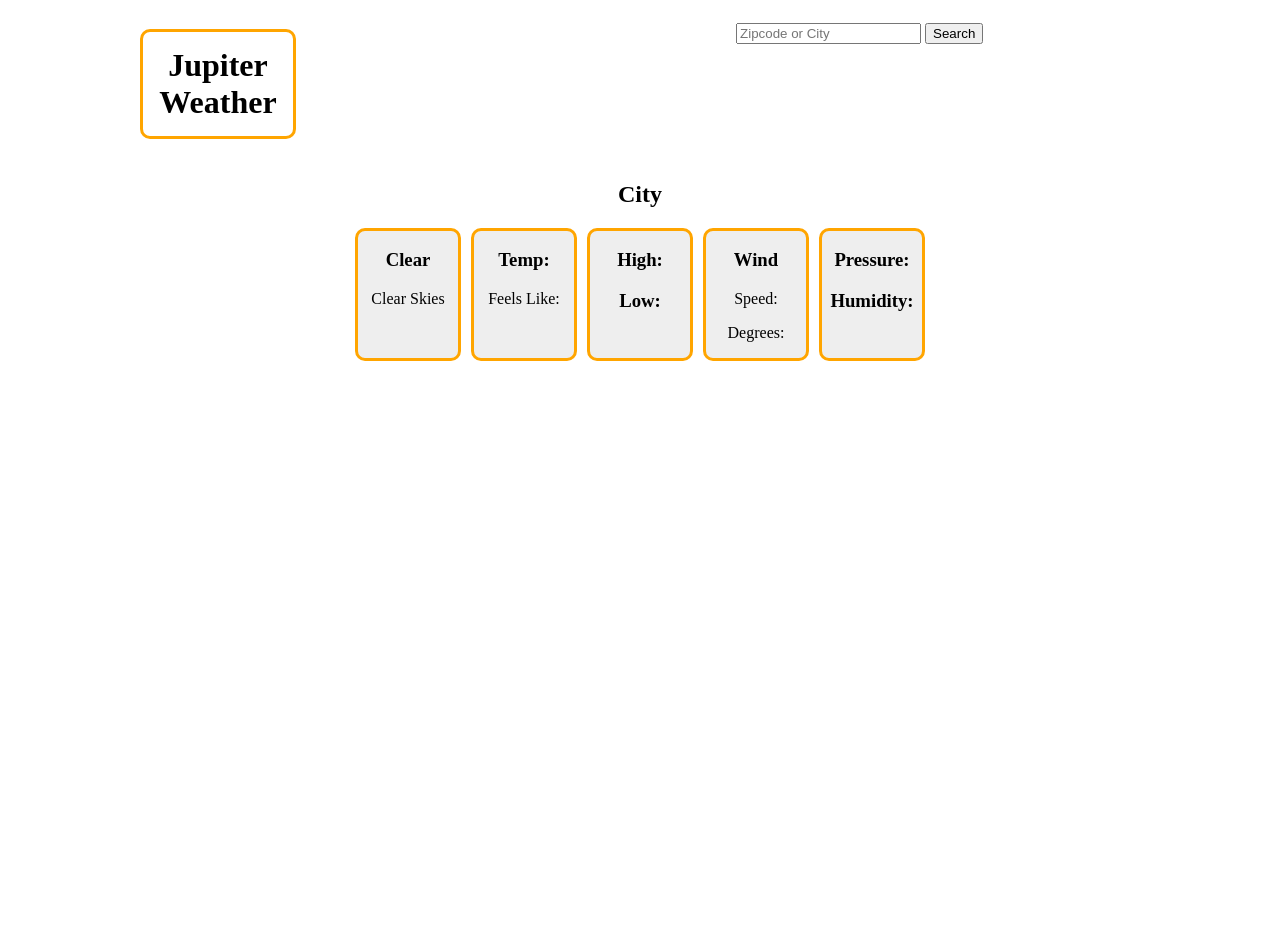
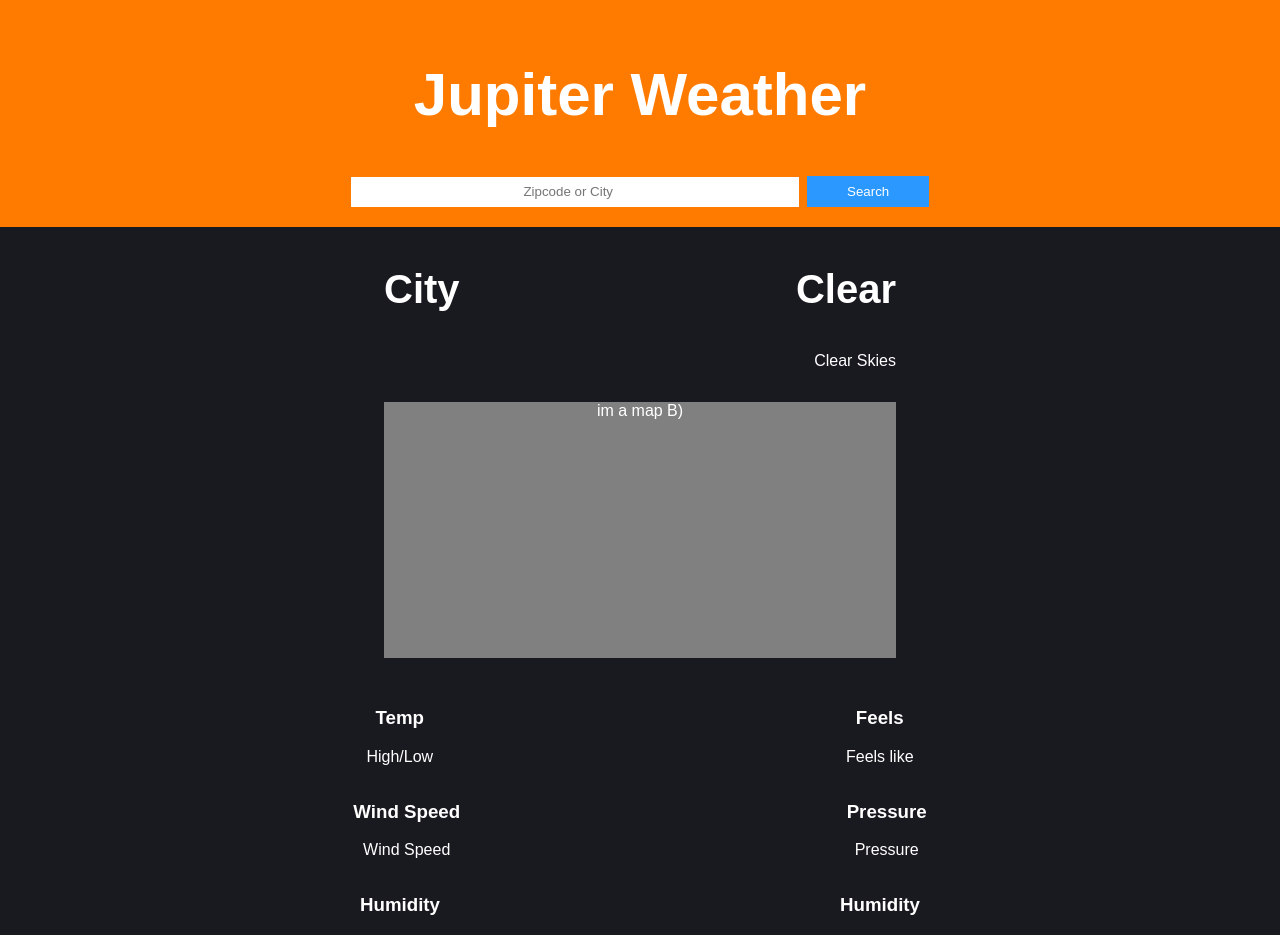
Before and after one commit to rabalais/weatherapp, a plain HTML site: page index.html in a window 1280 px wide. Before the commit the page ends 800 px from the top, so only its background shows below. Drawn offline with nearby package versions, Linux system fonts and the light colour scheme.

Commit message:
UI Overall

```diff
--- a/get-weather.js
+++ b/get-weather.js
@@ -68,12 +68,10 @@ function formatData(jsonObj) {
   $("#headercs").text(city_name);
   $("#wmain").text(city_weather);
   $("#wdesc").text(city_weather_desc);
-  $("#wtemp").text("Temp: "+city_temp);
-  $("#wfeels").text("Feels like: "+city_feels);
-  $("#whigh").text("High: "+city_temp_max);
-  $("#wlow").text("Low: "+city_temp_min);
-  $("#wspeed").text("Speed: "+city_wind_speed);
-  $("#wdeg").text("Degrees: "+city_wind_deg);
-  $("#wpressure").text("Pressure: "+city_pressure);
-  $("#whumidity").text("Humidity: "+city_humidity);
+  $("#wtemp").text(city_temp+" °F");
+  $("#wfeels").text(city_feels+" °F");
+  $("#high-low").text(city_temp_max+"°"+"/"+city_temp_min+"°");
+  $("#wspeed").text(city_wind_speed+" mph");
+  $("#wpressure").text(city_pressure+" hPa");
+  $("#whumidity").text(city_humidity+"%");
 }
--- a/index.html
+++ b/index.html
@@ -8,49 +8,66 @@
         <title>Jupiter Weather</title>
     </head>
     <body>
+        <header>
+            <div class="title-area">
+                <h1 id="title-header">Jupiter Weather</h1>
+                <div>
+                    <form  id="search-form" target="_self" method="GET" action="">
+                        <input type="search" id="location-search-box" placeholder="Zipcode or City"/>
+                        <input type="submit" id="search-button" value="Search"/>
+                    </form>
+                </div>
+            </div>
+        </header>
+
         <div id="main">
-            <div class="header-grid">
-                    <div>
-                        <h1 id="title-header">Jupiter Weather</h1>
-                    </div>
-                    <div id="search-form">
-                        <form target="_self" method="GET" action="">
-                            <input type="search" id="location-search-box" placeholder="Zipcode or City"/>
-                            <input type="submit" id="search-button" value="Search"/>
-                        </form>
-                    </div>
+            <div class="container">
+                <div class="grid-item">
+                    <h3 id="headercs">City</h3>
                 </div>
-            <div>
-            <h2 id="headercs">City</h2>
-            </div>
-            <div class="wbox-grid">
-                <div class="wbox">
+                <div class="grid-item">
                     <h3 id="wmain">Clear</h3>
                     <p id="wdesc">Clear Skies</p>
                 </div>
+            </div>
 
+            <div id="map">
+                <p>im a map B)</p>
+            </div>
+
+            <div class="row">
                 <div class="wbox">
-                    <h3 id="wtemp">Temp: </h3>
-                    <p id="wfeels">Feels Like: </p>
+                    <h3 id="wtemp">Temp</h3>
+                    <p id="high-low">High/Low</p>
                 </div>
+                <div class="wbox">
+                    <h3 id="wfeels">Feels</h3>
+                    <p>Feels like</p>
+                </div>
+            </div>
 
+            <div class="row">
                 <div class="wbox">
-                    <h3 id="whigh">High: </h3>
-                    <h3 id="wlow">Low: </h3>
+                    <h3 id="wspeed">Wind Speed</h3>
+                    <p>Wind Speed</p>
                 </div>
+                <div class="wbox">
+                    <h3 id="wpressure">Pressure</h3>
+                    <p>Pressure</p>
+                </div>
+            </div>
 
+            <div class="row">
                 <div class="wbox">
-                    <h3>Wind</h3>
-                    <p id="wspeed">Speed: </p>
-                    <p id="wdeg">Degrees: </p>
+                    <h3>Humidity</h3>
                 </div>
-
                 <div class="wbox">
-                    <h3 id="wpressure">Pressure: </h3>
-                    <h3 id="whumidity">Humidity: </h3>
+                    <h3 id="whumidity">Humidity</h3>
                 </div>
             </div>
         </div>
+
+
     </body>
     <script src="get-weather.js"></script>
 </html>
--- a/main.css
+++ b/main.css
@@ -1,40 +1,91 @@
-.wbox-grid {
-    display: inline-grid;
-    grid-template-columns: auto auto auto auto auto;
-    column-gap: 10px;
+body {
+    background: rgb(25, 25, 32);
+    color: white;
+    text-align: center;
+    font-family: Arial, Helvetica, sans-serif;
+    margin: auto;
+}
+
+.row {
+    display: grid;
+    grid-template-columns: auto auto;
+    text-align: center;
+    margin: auto;
 }
 
 .wbox {
-    border-color: orange;
-    border-radius: 10px;
-    background-color: rgba(211, 211, 211, 0.397);
-    border-style: solid;
-    border-width: 3px;
-    width: 100px;
+    width: 30%;
+    text-align: center;
+    margin: auto;
 }
 
-#title-header {
-    border-style: solid;
-    border-color: orange;
-    border-radius: 10px;
-    border-width: 3px;
-    padding: 15px;
-    width: 120px;
+.container {
+    display: inline-grid;
+    grid-template-columns: auto auto;
+    width: 40vw;
 }
 
-.header-grid {
-    display: grid;
-    grid-template-columns: auto auto;
+#headercs {
+    text-align: left;
+    font-size: 40px;
+}
+
+#wmain {
+    text-align: right;
+    font-size: 40px;
+}
+
+#wdesc {
+    text-align: right;
 }
 
 #search-form {
-    padding: 15px;
-}
-#main {
-    width: 1000px;
-    margin: 0 auto;
+    margin: auto;
 }
 
-body {
+#location-search-box {
+    width: 35vw;
+    height: 30px;
     text-align: center;
+    border: none;
 }
+
+#search-button {
+    background-color: rgb(43, 152, 255);
+    color: white;
+    border: none;
+    padding: 8px 40px;
+    display: inline;
+    transition-duration: 0.4s;
+}
+
+#search-button:hover {
+    background-color: rgb(26, 96, 161);
+}
+
+
+#main {
+    max-width: 960px;
+    margin: auto;
+}
+
+header {
+    background: rgb(255, 123, 0);
+    color: white;
+    font-size: 30px;
+    padding: 20px 0;
+}
+
+
+.title-area {
+    max-width: 960px;
+    margin: auto;
+}
+
+#map {
+    max-width: 960px;
+    width: 40vw;
+    height: 20vw;
+    margin: auto auto 30px auto;
+    background: gray;
+}
```
